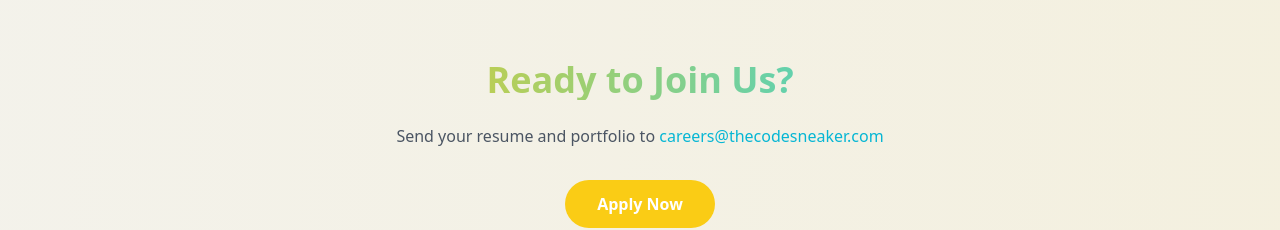
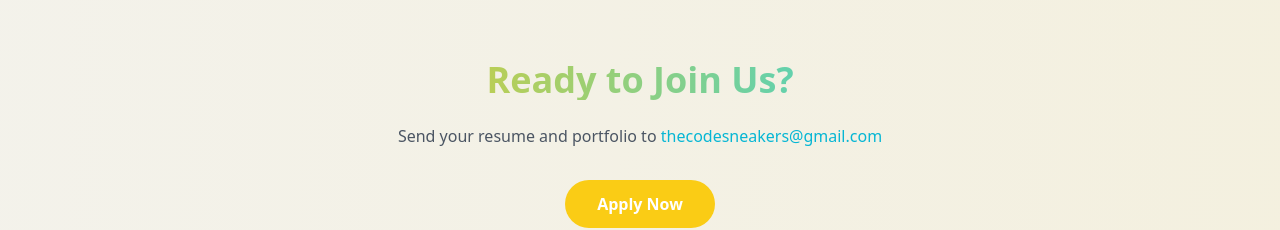
Before and after one commit to amanbhai1/thecodesneakers, a React (Vite) app: page /career in a window 1280 px wide. Shown: the part 5520-5750 px from the top of the page. Built offline with nearby package versions, Linux system fonts and the light colour scheme.

Commit message:
Update Career.jsx

```diff
--- a/src/pages/Career.jsx
+++ b/src/pages/Career.jsx
@@ -391,7 +391,7 @@
           </h2>
           <p className="text-gray-600 dark:text-gray-300 mb-8">
             Send your resume and portfolio to{' '}
-            <span className="text-cyan-500">careers@thecodesneaker.com</span>
+            <span className="text-cyan-500">thecodesneakers@gmail.com</span>
           </p>
           <motion.a
             href="mailto:thecodesneakers@gmail.com"
```
